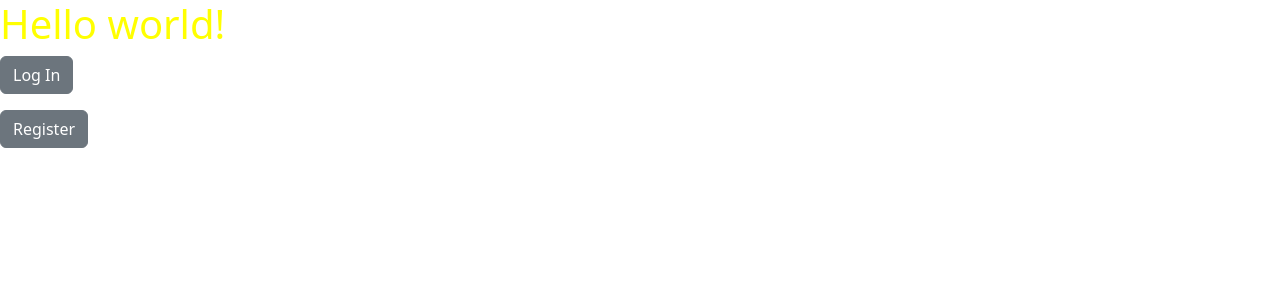
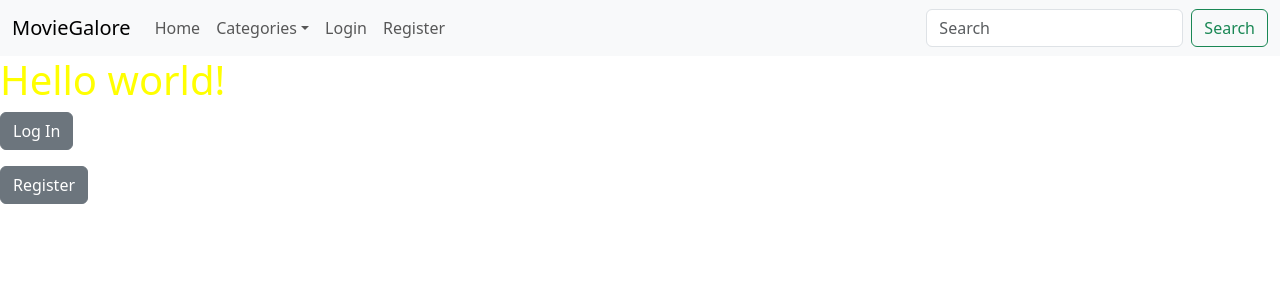
Before and after one commit to Ken-mbira/Movies, a Django app: page / in a window 1280 px wide. Shown: the top 300 px of the page. Run offline with Django 3.2, Linux system fonts and the light colour scheme; some libraries are stand-ins or nearby versions.

Commit message:
add a navbar

```diff
--- a/movie/templates/base.html
+++ b/movie/templates/base.html
@@ -12,7 +12,7 @@
 </head>
 
 <body>
-    {% if messages %} {% for message in messages %}
+    {% include 'navbar.html' %} {% if messages %} {% for message in messages %}
     <div class="alert alert-warning alert-dismissible fade show" role="alert">
         <strong>{{message}}</strong>
         <button type="button" class="btn-close" data-bs-dismiss="alert" aria-label="Close"></button>
--- /dev/null
+++ b/movie/templates/navbar.html
@@ -0,0 +1,42 @@
+<nav class="navbar navbar-expand-lg navbar-light bg-light">
+    <div class="container-fluid">
+        <a class="navbar-brand" href="{% url 'index' %}">MovieGalore</a>
+        <button class="navbar-toggler" type="button" data-bs-toggle="collapse" data-bs-target="#navbarSupportedContent" aria-controls="navbarSupportedContent" aria-expanded="false" aria-label="Toggle navigation">
+        <span class="navbar-toggler-icon"></span>
+      </button>
+        <div class="collapse navbar-collapse" id="navbarSupportedContent">
+            <ul class="navbar-nav me-auto mb-2 mb-lg-0">
+                <li class="nav-item">
+                    <a class="nav-link" href="{% url 'index' %}">Home</a>
+                </li>
+                <li class="nav-item dropdown">
+                    <a class="nav-link dropdown-toggle" href="#" id="navbarDropdown" role="button" data-bs-toggle="dropdown" aria-expanded="false">Categories</a>
+                    <ul class="dropdown-menu" aria-labelledby="navbarDropdown">
+                        <li><a class="dropdown-item" href="#">Action</a></li>
+                        <li><a class="dropdown-item" href="#">Another action</a></li>
+                        <li>
+                            <hr class="dropdown-divider">
+                        </li>
+                        <li><a class="dropdown-item" href="#">Something else here</a></li>
+                    </ul>
+                </li>
+                {% if user.is_authenticated %}
+                <li class="nav-item">
+                    <a class="nav-link" href="{% url 'logout' %}">Logout</a>
+                </li>
+                {% else %}
+                <li class="nav-item">
+                    <a class="nav-link" href="{% url 'login' %}">Login</a>
+                </li>
+                <li class="nav-item">
+                    <a class="nav-link" href="{% url 'register' %}">Register</a>
+                </li>
+                {% endif %}
+            </ul>
+            <form class="d-flex">
+                <input class="form-control me-2" type="search" placeholder="Search" aria-label="Search">
+                <button class="btn btn-outline-success" type="submit">Search</button>
+            </form>
+        </div>
+    </div>
+</nav>
```
